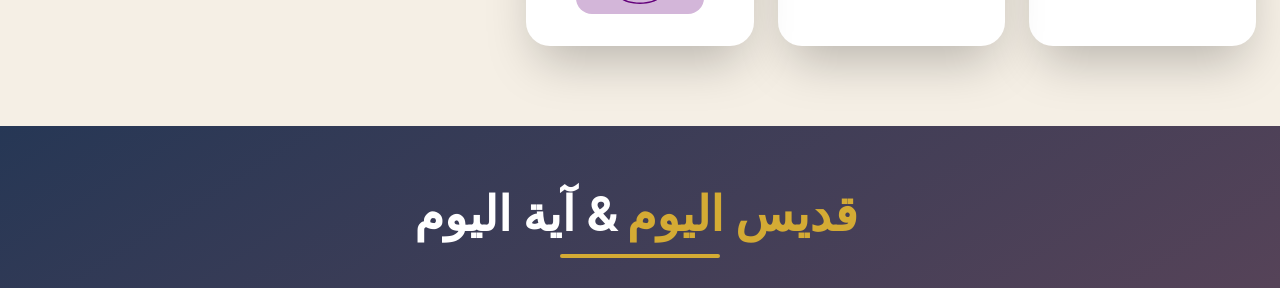
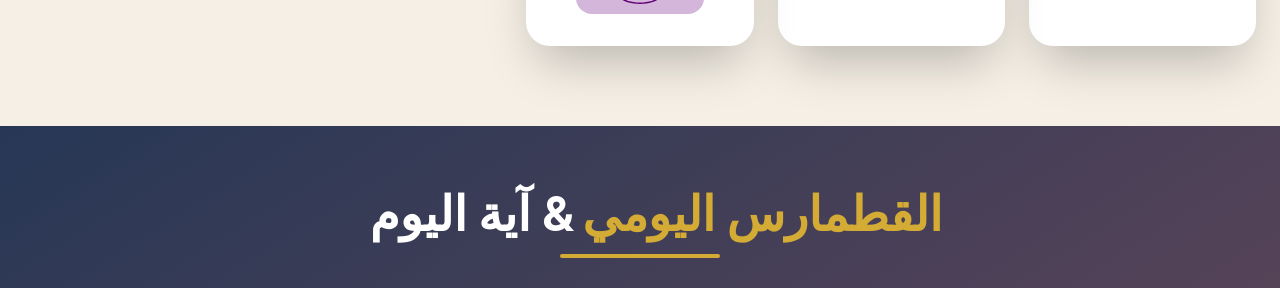
Before and after one commit to engFaridFayez/Marmina-Client-New, a Vue app: page / in a window 1280 px wide. Shown: the part 3740-4028 px from the top of the page. Built offline with nearby package versions, Linux system fonts and the light colour scheme; no server answers; what vue-sweetalert2 would draw is missing.

Commit message:
Verse Final

```diff
--- a/src/components/HomeComponents/Verse.vue
+++ b/src/components/HomeComponents/Verse.vue
@@ -28,10 +28,6 @@ onMounted(async () => {
     vespersReadings.value = getSectionReadings(data, "العشية");
     matinsReadings.value = getSectionReadings(data, "باكر");
     liturgyReadings.value = getSectionReadings(data, "قداس");
-
-    console.log("🌙 العشية:", vespersReadings.value);
-    console.log("🌅 باكر:", matinsReadings.value);
-    console.log("✝️ القداس:", liturgyReadings.value);
   } catch (err) {
     console.error("❌ Katameros API Error:", err);
     error.value = true;
@@ -44,8 +40,10 @@ onMounted(async () => {
 <template>
   <div class="bg-linear-to-br from-[#263755] to-[#734959] min-h-screen">
     <!-- Title -->
-    <div class="flex flex-wrap justify-center pt-10 md:pt-16 text-center px-4">
-      <h1 class="text-[#D4AB34] text-2xl md:text-4xl lg:text-5xl font-bold mx-2">قديس اليوم</h1>
+    <div class="flex flex-wrap justify-center pt-10 md:pt-16 text-center px-4 ml-10">
+      <h1 class="text-[#D4AB34] text-2xl md:text-4xl lg:text-5xl font-bold mx-2">
+        القطمارس اليومي
+      </h1>
 
       <h1 class="text-white text-2xl md:text-4xl lg:text-5xl font-bold">& آية اليوم</h1>
     </div>
```
